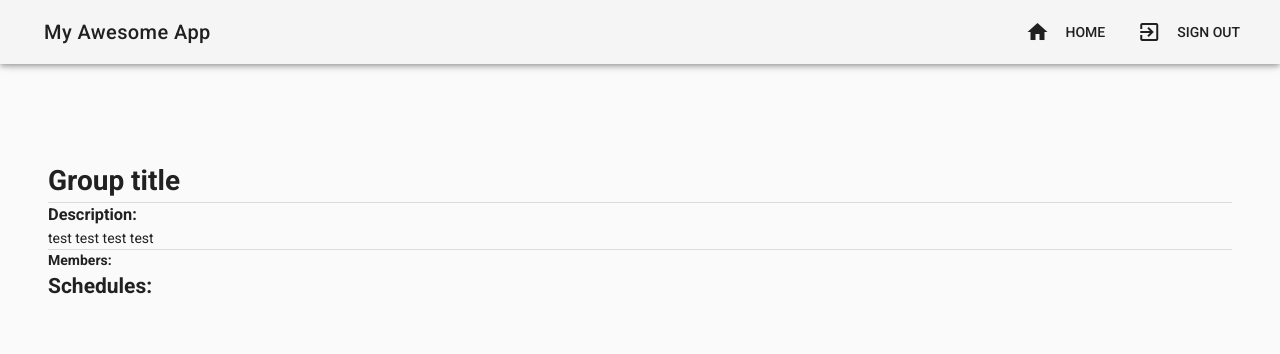
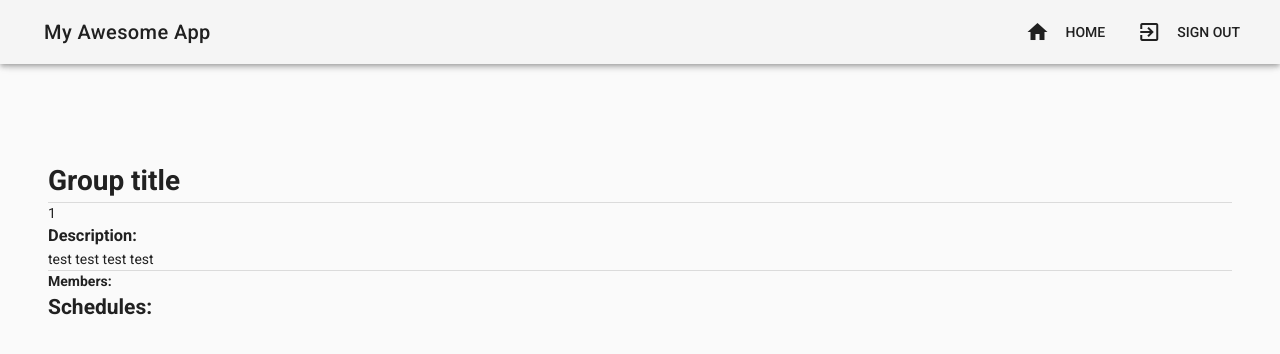
Before and after one commit to tui95/group-scheduler, a Vue app: page /groups/1 in a window 1280 px wide. Shown: the top 354 px of the page. Built offline with nearby package versions, Linux system fonts and the light colour scheme; no server answers; sample sign-in values are in the browser's storage.

Commit message:
add how to retrive data from route parem

```diff
--- a/src/components/Groups.vue
+++ b/src/components/Groups.vue
@@ -4,7 +4,7 @@
             <v-flex xs12 class="text-xs-justify" mt-5>
                 <h1>Group title</h1>
                 <v-divider></v-divider>
-
+                {{$route.params.groupId}}
             </v-flex>
         </v-layout>
         <v-layout row wrap>
```
